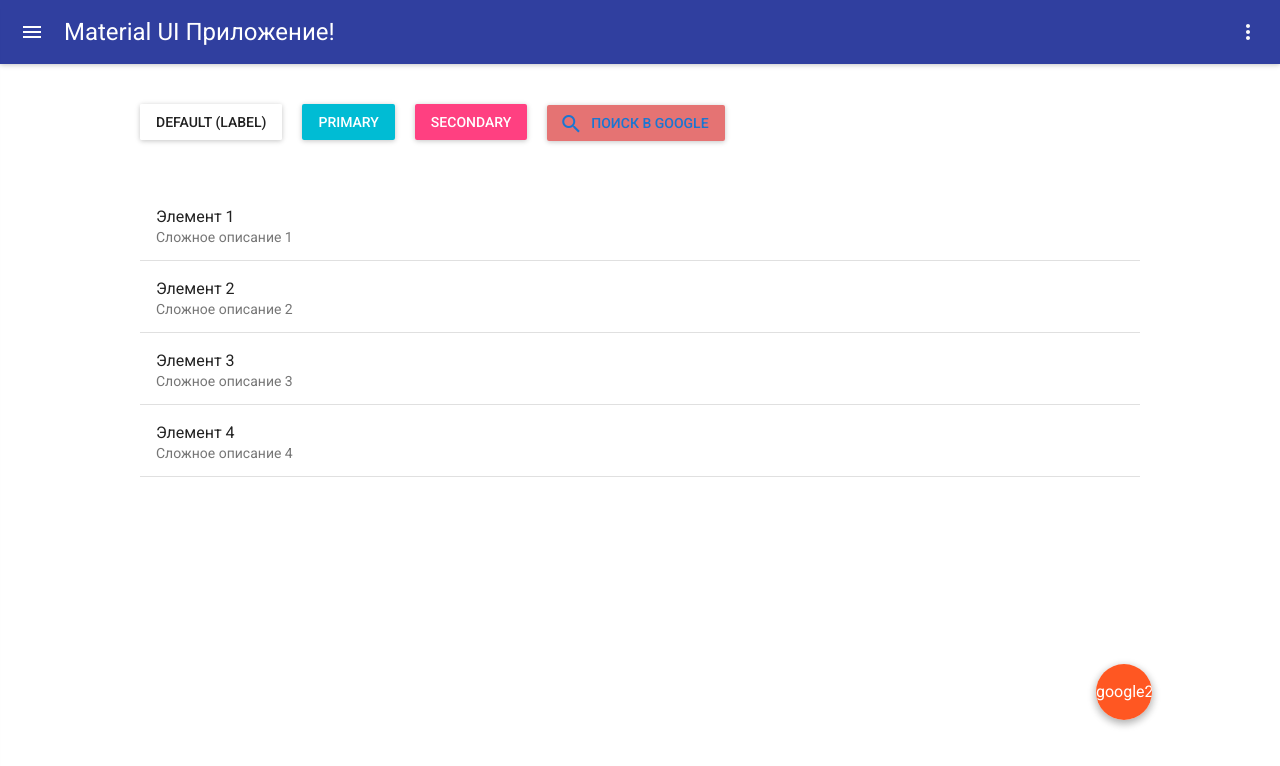
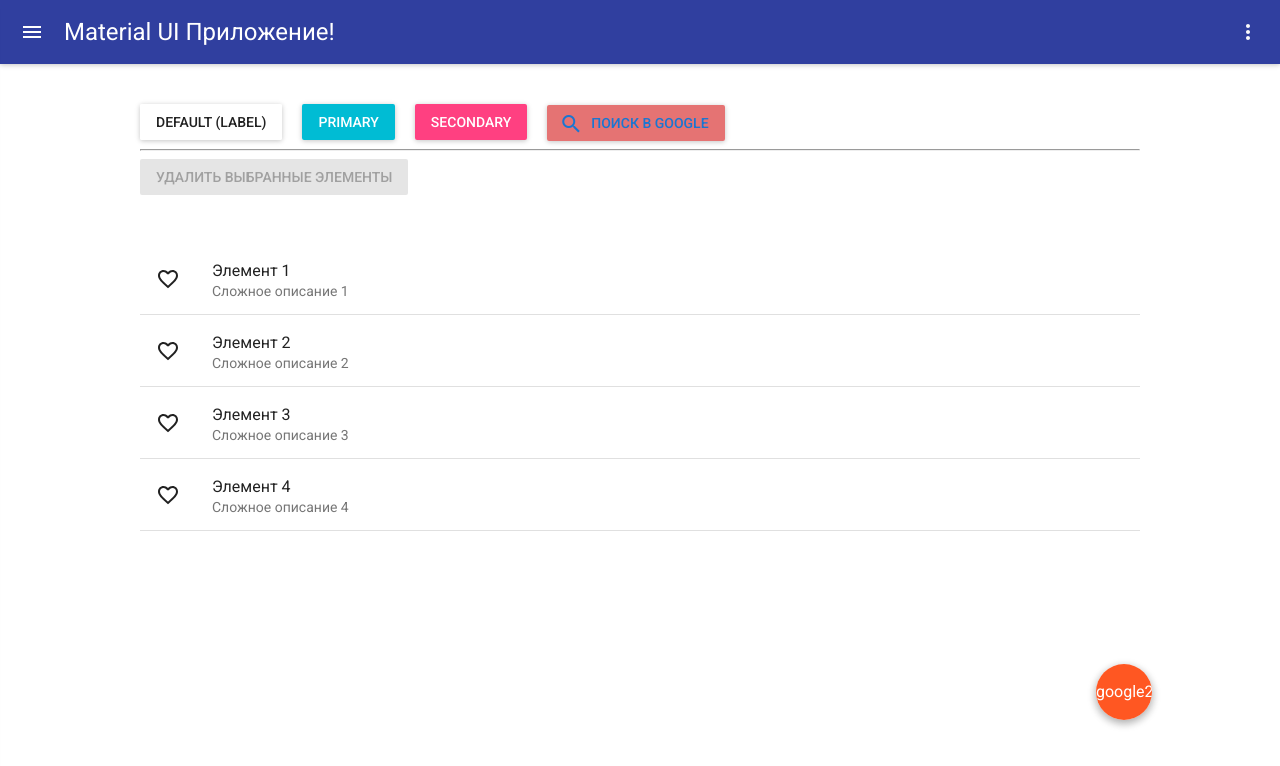
Before and after one commit to ZVanoZ/zim-material-ui-sample, a React (Create React App) app: page / in a window 1280 px wide. Shown: the top 766 px of the page. Built offline with nearby package versions, Linux system fonts and the light colour scheme.

Commit message:
Урок 9. Чекбоксы. Компонент "Checkbox" в "List" и показано как правильно через state родительского компонента связывать дочерние компоненты.

```diff
--- a/src/App.js
+++ b/src/App.js
@@ -42,9 +42,22 @@ export default class App extends Component {
 					}}
 				/>
 				<div className="container">
-					<AppButtons/>
+					<AppButtons
+						itemsChecked={this.state.itemsList.map((item) => {
+							return item.checked;
+						}).filter((i) => {
+							return i;
+						})}
+					/>
 					<AppList
 						items={this.state.itemsList}
+						onCheck={(checked, index) => {
+							let {itemsList} = this.state;
+							itemsList[index].checked = checked;
+							this.setState({
+								itemsList: itemsList
+							});
+						}}
 					/>
 				</div>
 			</div>
--- a/src/components/buttons.js
+++ b/src/components/buttons.js
@@ -1,7 +1,7 @@
 import React, {Component} from "react";
 
 import RaisedButton from "material-ui/RaisedButton"
-import {blue500, blue700, deepOrange500, red300} from "material-ui/styles/colors";
+import {blue700, deepOrange500, red300, yellow700} from "material-ui/styles/colors";
 import {FloatingActionButton, FontIcon} from "material-ui";
 
 const styles = {
@@ -65,6 +65,17 @@ export class AppButtons extends Component {
 				>
 					<div>google2</div>
 				</FloatingActionButton>
+				<hr/>
+				<RaisedButton
+					label="Удалить выбранные элементы"
+					style={styles}
+					onClick={() => {
+						console.log('click/Delete');
+					}}
+					backgroundColor={red300}
+					labelColor={yellow700}
+					disabled={this.props.itemsChecked.length < 1 ? true : false}
+				/>
 			</div>
 		);
 	}
--- a/src/components/drawer.js
+++ b/src/components/drawer.js
@@ -10,7 +10,7 @@ import IconContactMail from "material-ui/svg-icons/communication/contact-mail"
 // Урок6. Font иконки. Импортируем компонент для использования иконок из шрифтов.
 import FontIcon from "material-ui/FontIcon";
 
-import {blue700, pink700, yellow500} from "material-ui/styles/colors";
+import {blue700, pink700} from "material-ui/styles/colors";
 
 // Урок5. HomeIcon - это SVG-иконка, данные для отрисовки которой вшиты в код.
 const HomeIcon = (props) => (
--- a/src/components/header/RightMenu.js
+++ b/src/components/header/RightMenu.js
@@ -1,4 +1,4 @@
-import React, {Component} from 'react';
+import React from 'react';
 import MenuItem from 'material-ui/MenuItem';
 import IconMenu from 'material-ui/IconMenu';
 import IconButton from 'material-ui/IconButton';
--- a/src/components/list.js
+++ b/src/components/list.js
@@ -1,12 +1,13 @@
 import React, {Component} from "react";
 import {List, ListItem} from "material-ui/List/index";
-import {Divider} from "material-ui";
+import {Checkbox, Divider} from "material-ui";
+import {ActionFavorite, ActionFavoriteBorder} from "material-ui/svg-icons/index";
 
 export default class AppList extends Component {
-	constructor(props) {
-		super(props);
-		// console.log('AppList/constructor/props=', props)
-	}
+	// constructor(props) {
+	// 	super(props);
+	// 	// console.log('AppList/constructor/props=', props)
+	// }
 
 	render() {
 		return (
@@ -17,6 +18,22 @@ export default class AppList extends Component {
 							<ListItem
 								primaryText={item.name}
 								secondaryText={item.description}
+								leftCheckbox={
+									<Checkbox
+										checkedIcon={<ActionFavorite/>}
+										uncheckedIcon={<ActionFavoriteBorder/>}
+										//label="Label"
+										checked={item.checked}
+										// labelPosition="left"//"right"
+										onCheck={(event, isInputChecked)=>{
+											// console.log('onCheck', {
+											// 	event : event,
+											// 	isInputChecked : isInputChecked
+											// });
+											this.props.onCheck(isInputChecked, key);
+										}}
+									/>
+								}
 							/>
 							<Divider/>
 						</div>
```
Also changed, not shown: zim.notes.txt.
